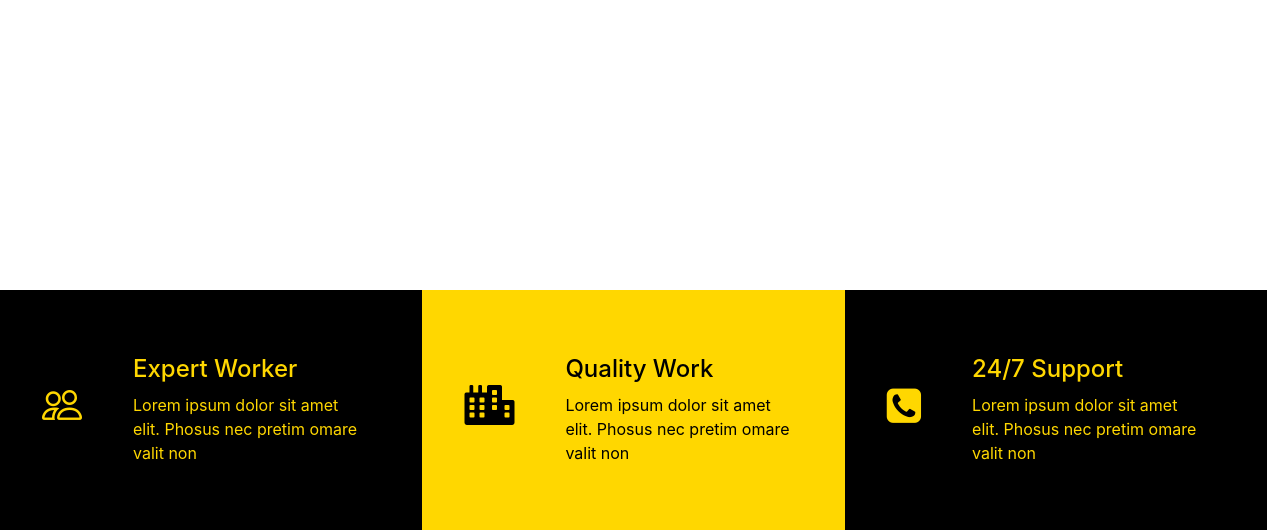
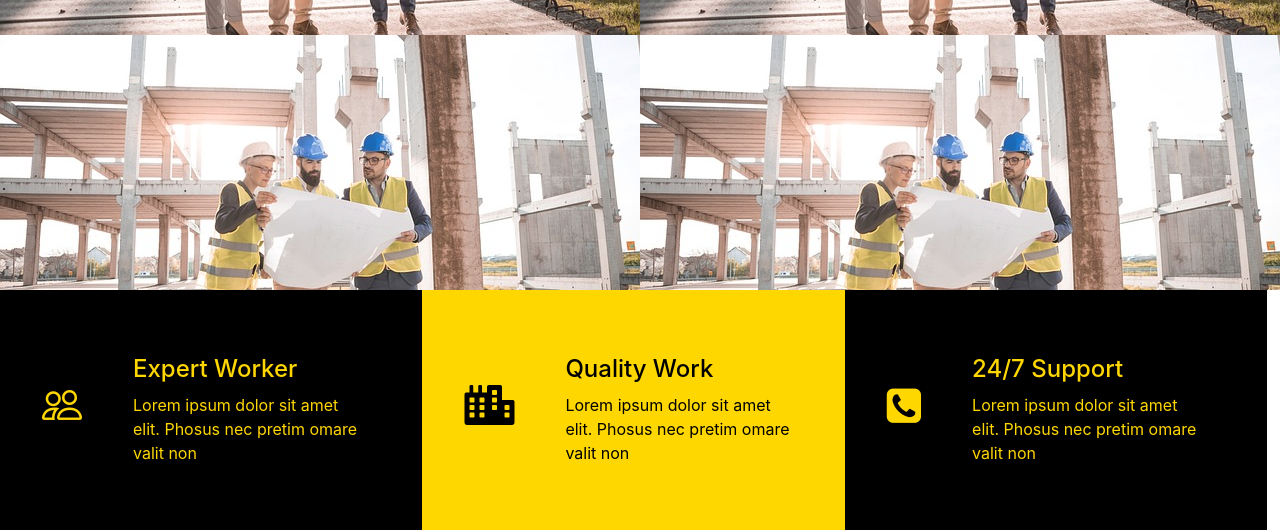
Before and after one commit to yogiiii2003/Mern_tasks2.0, a plain HTML site: page BS_task2.html in a window 1280 px wide. Shown: the part 494-1024 px from the top of the page. Drawn offline with nearby package versions, Linux system fonts and the light colour scheme.

Commit message:
Update BS_task2.html

```diff
--- a/BS_task2.html
+++ b/BS_task2.html
@@ -11,7 +11,7 @@
     <link rel="stylesheet" href="https://cdnjs.cloudflare.com/ajax/libs/font-awesome/4.7.0/css/font-awesome.min.css">
     <style>
         #i1{
-            background: url('/imgs/BS_t2.jpg');
+            background: url('./BS_t2.jpg');
             opacity: 0.9;
             height:80vh;
             text-align: center;
```
